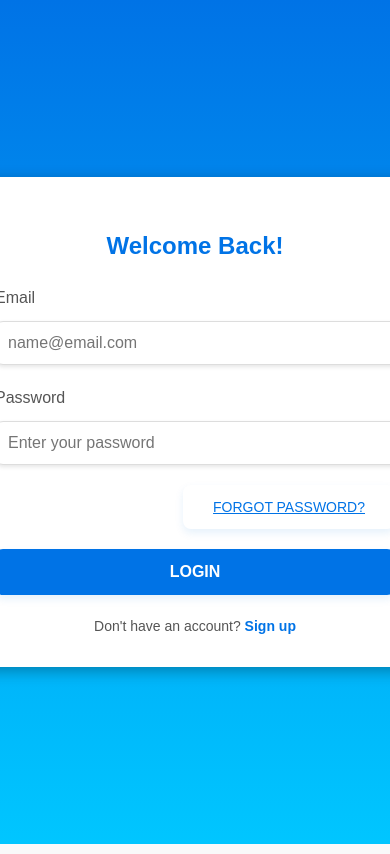
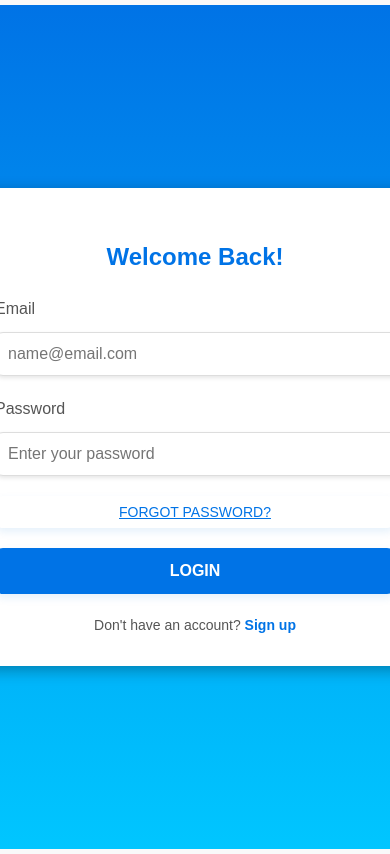
Before and after one commit to vaibhavihr/course-management, a React (Create React App) app: page / in a window 390 px wide. Shown: the top 854 px of the page. Built offline with nearby package versions, Linux system fonts and the light colour scheme.

Commit message:
Update index.css

```diff
--- a/src/index.css
+++ b/src/index.css
@@ -2,77 +2,77 @@
 body {
   margin: 0;
   font-family: 'Arial', sans-serif;
-  background-color: #f9f9f9; /* Light background for a clean look */
-  color: #333; /* Dark text for better contrast */
-  line-height: 1.6; /* Improved line spacing for readability */
+  background-color: #f9f9f9;
+  color: #333;
+  line-height: 1.6;
   -webkit-font-smoothing: antialiased;
   -moz-osx-font-smoothing: grayscale;
   display: flex;
   flex-direction: column;
-  align-items: center; /* Centers content horizontally */
-  justify-content: center; /* Centers content vertically */
+  align-items: center;
+  justify-content: center;
   height: 100vh;
 }
 
 /* Styling for Code */
 code {
   font-family: 'Source Code Pro', Menlo, Monaco, Consolas, 'Courier New', monospace;
-  font-size: 1em; /* Increased size for better legibility */
-  background-color: #2e2e2e; /* Dark background for code blocks */
-  color: #f8f8f2; /* Lighter color for code */
+  font-size: 1em;
+  background-color: #2e2e2e;
+  color: #f8f8f2;
   padding: 6px 12px;
   border-radius: 4px;
-  box-shadow: 0 1px 3px rgba(0, 0, 0, 0.1); /* Light shadow for depth */
-  transition: background-color 0.3s ease; /* Smooth transition */
+  box-shadow: 0 1px 3px rgba(0, 0, 0, 0.1);
+  transition: background-color 0.3s ease;
 }
 
 code:hover {
-  background-color: #444; /* Darker background on hover */
+  background-color: #444;
 }
 
 /* Styling for Input Elements */
 input {
-  border: 2px solid #ddd; /* Light border for inputs */
+  border: 2px solid #ddd;
   padding: 10px;
   font-size: 1em;
   border-radius: 5px;
   outline: none;
   background-color: #ffffff;
   color: #333;
-  box-shadow: 0 2px 4px rgba(0, 0, 0, 0.1); /* Soft shadow for input fields */
+  box-shadow: 0 2px 4px rgba(0, 0, 0, 0.1);
   transition: border-color 0.3s ease, box-shadow 0.3s ease;
 }
 
 input:focus {
-  border-color: #0078D4; /* Focus border color */
-  box-shadow: 0 0 8px rgba(0, 120, 212, 0.5); /* Subtle glow effect when focused */
+  border-color: #0078D4;
+  box-shadow: 0 0 8px rgba(0, 120, 212, 0.5);
 }
 
 /* Button Styling */
 button {
-  background-color: #0078D4; /* Primary button color */
-  color: #fff; /* White text */
+  background-color: #0078D4;
+  color: #fff;
   padding: 14px 30px;
   font-size: 1.1em;
   border: none;
   border-radius: 8px;
   cursor: pointer;
   transition: background-color 0.3s ease, transform 0.2s ease, box-shadow 0.3s ease;
-  box-shadow: 0 4px 8px rgba(0, 120, 212, 0.1); /* Soft shadow around button */
-  text-transform: uppercase; /* Uppercase text for buttons */
+  box-shadow: 0 4px 8px rgba(0, 120, 212, 0.1);
+  text-transform: uppercase;
 }
 
 /* Button Hover and Active States */
 button:hover {
-  background-color: #0056a3; /* Darker blue on hover */
-  transform: scale(1.05); /* Slightly enlarge button on hover */
-  box-shadow: 0 6px 12px rgba(0, 120, 212, 0.2); /* Stronger shadow on hover */
+  background-color: #0056a3;
+  transform: scale(1.05);
+  box-shadow: 0 6px 12px rgba(0, 120, 212, 0.2);
 }
 
 button:active {
-  background-color: #003f73; /* Even darker blue on click */
-  transform: scale(0.98); /* Shrink button on click */
-  box-shadow: 0 2px 6px rgba(0, 120, 212, 0.1); /* Slightly lighter shadow on click */
+  background-color: #003f73;
+  transform: scale(0.98);
+  box-shadow: 0 2px 6px rgba(0, 120, 212, 0.1);
 }
 
 /* Smooth Transitions for Interactive Elements */
@@ -91,3 +91,74 @@ a:hover {
   color: #0056a3;
   text-decoration: underline;
 }
+
+/* Media Queries for Responsiveness */
+
+/* For medium screens (e.g., laptops) */
+@media (max-width: 1366px) {
+  body {
+    flex-direction: column;
+    justify-content: flex-start; /* Align items to the top */
+    padding: 20px;
+  }
+
+  .container {
+    width: 90%; /* Container takes 90% of the width */
+    margin: 0 auto;
+  }
+
+  input, button {
+    width: 100%; /* Make inputs and buttons take full width */
+    padding: 12px;
+    font-size: 1em;
+  }
+
+  button {
+    padding: 12px 24px; /* Adjust padding for button */
+  }
+}
+
+/* For smaller screens (e.g., tablets and phones) */
+@media (max-width: 768px) {
+  body {
+    height: auto;
+    padding: 10px;
+  }
+
+  input, button {
+    width: 100%; /* Full width for inputs and buttons */
+    padding: 10px;
+  }
+
+  h1 {
+    font-size: 1.5em; /* Adjust font size for smaller screens */
+  }
+
+  .container {
+    width: 100%;
+  }
+
+  button {
+    padding: 10px 20px;
+  }
+}
+
+/* For very small screens (e.g., mobile phones) */
+@media (max-width: 480px) {
+  body {
+    padding: 5px;
+  }
+
+  input, button {
+    padding: 8px;
+    font-size: 0.9em;
+  }
+
+  h1 {
+    font-size: 1.2em;
+  }
+
+  button {
+    padding: 8px 16px;
+  }
+}
```
